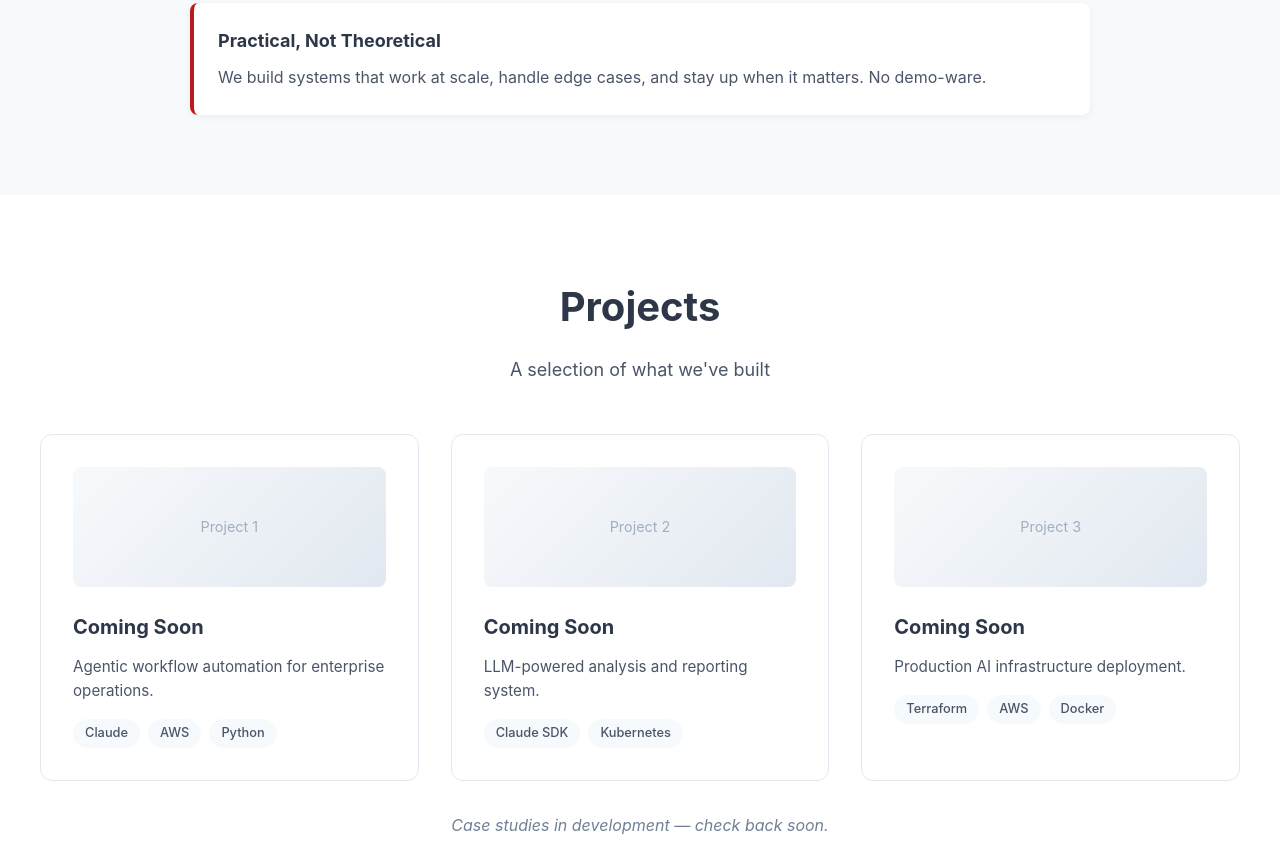
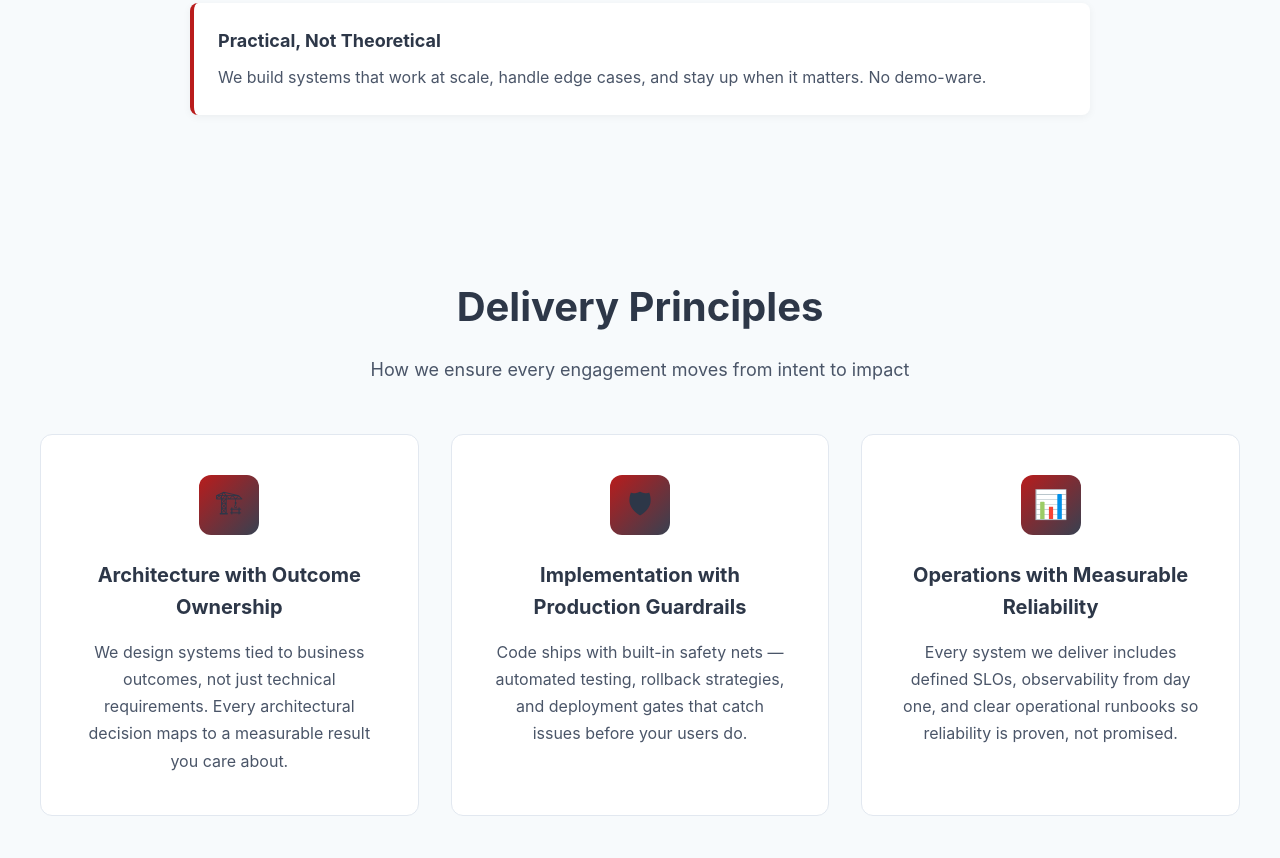
Before and after one commit to Limilo/limilo.github.io, a plain HTML site: page index.html in a window 1280 px wide. Shown: the part 3382-4240 px from the top of the page. Drawn offline with Linux system fonts and the light colour scheme.

Commit message:
Implement ENA-158-1774290839: Update the Limilo website homepage in index.html o...

```diff
--- a/index.html
+++ b/index.html
@@ -335,6 +335,54 @@
             line-height: 1.7;
         }
 
+        /* Delivery Principles */
+        .principles-grid {
+            display: grid;
+            grid-template-columns: repeat(3, 1fr);
+            gap: 2rem;
+            margin-top: 3rem;
+        }
+
+        .principle-card {
+            background: white;
+            border: 1px solid #e2e8f0;
+            border-radius: 12px;
+            padding: 2.5rem;
+            transition: all 0.3s ease;
+            text-align: center;
+        }
+
+        .principle-card:hover {
+            transform: translateY(-5px);
+            box-shadow: 0 20px 40px rgba(0, 0, 0, 0.1);
+            border-color: #b91c1c;
+        }
+
+        .principle-card h3 {
+            font-size: 1.25rem;
+            font-weight: 700;
+            color: #2d3748;
+            margin-bottom: 1rem;
+        }
+
+        .principle-card p {
+            color: #4a5568;
+            line-height: 1.7;
+            font-size: 1rem;
+        }
+
+        .principle-icon {
+            width: 60px;
+            height: 60px;
+            background: linear-gradient(135deg, #b91c1c 0%, #374151 100%);
+            border-radius: 12px;
+            display: flex;
+            align-items: center;
+            justify-content: center;
+            font-size: 1.75rem;
+            margin: 0 auto 1.5rem;
+        }
+
         /* Projects Section */
         .projects-grid {
             display: grid;
@@ -524,6 +572,10 @@
                 grid-template-columns: 1fr;
             }
 
+            .principles-grid {
+                grid-template-columns: 1fr;
+            }
+
             .projects-grid {
                 grid-template-columns: 1fr;
             }
@@ -670,6 +722,32 @@
         </div>
     </section>
 
+    <!-- Delivery Principles Section -->
+    <section id="delivery-principles" class="section-alt">
+        <div class="container">
+            <h2>Delivery Principles</h2>
+            <p class="section-intro">How we ensure every engagement moves from intent to impact</p>
+
+            <div class="principles-grid">
+                <div class="principle-card">
+                    <div class="principle-icon">🏗</div>
+                    <h3>Architecture with Outcome Ownership</h3>
+                    <p>We design systems tied to business outcomes, not just technical requirements. Every architectural decision maps to a measurable result you care about.</p>
+                </div>
+                <div class="principle-card">
+                    <div class="principle-icon">🛡</div>
+                    <h3>Implementation with Production Guardrails</h3>
+                    <p>Code ships with built-in safety nets — automated testing, rollback strategies, and deployment gates that catch issues before your users do.</p>
+                </div>
+                <div class="principle-card">
+                    <div class="principle-icon">📊</div>
+                    <h3>Operations with Measurable Reliability</h3>
+                    <p>Every system we deliver includes defined SLOs, observability from day one, and clear operational runbooks so reliability is proven, not promised.</p>
+                </div>
+            </div>
+        </div>
+    </section>
+
     <!-- Projects Section -->
     <section id="projects">
         <div class="container">
```
